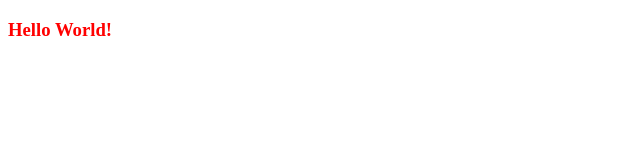
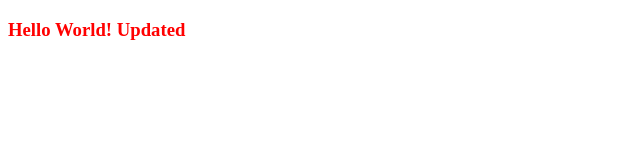
Before and after one commit to komangkrisnanda/company-profile-tailwind, a website: page index.html in a window 1280 px wide. Shown: the whole page, without its empty margins (0-640 px from the left). Drawn offline with Linux system fonts and the light colour scheme.

Commit message:
feat(ui): update title

```diff
--- a/index.html
+++ b/index.html
@@ -6,6 +6,6 @@
     <meta name="viewport" content="width=device-width" />
   </head>
   <body>
-    <h3 style="color: red">Hello World!</h3>
+    <h3 style="color: red">Hello World! Updated</h3>
   </body>
 </html>
```
